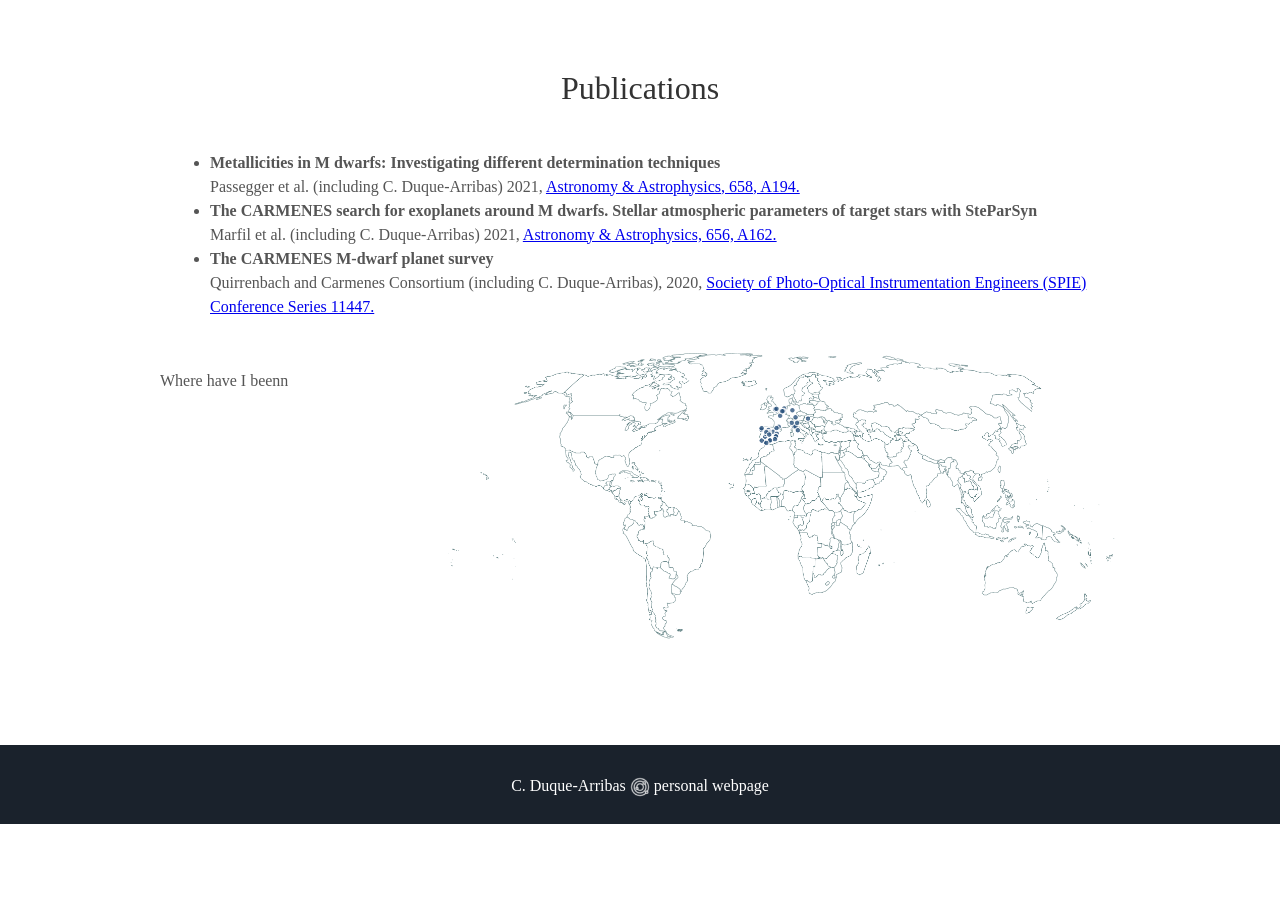
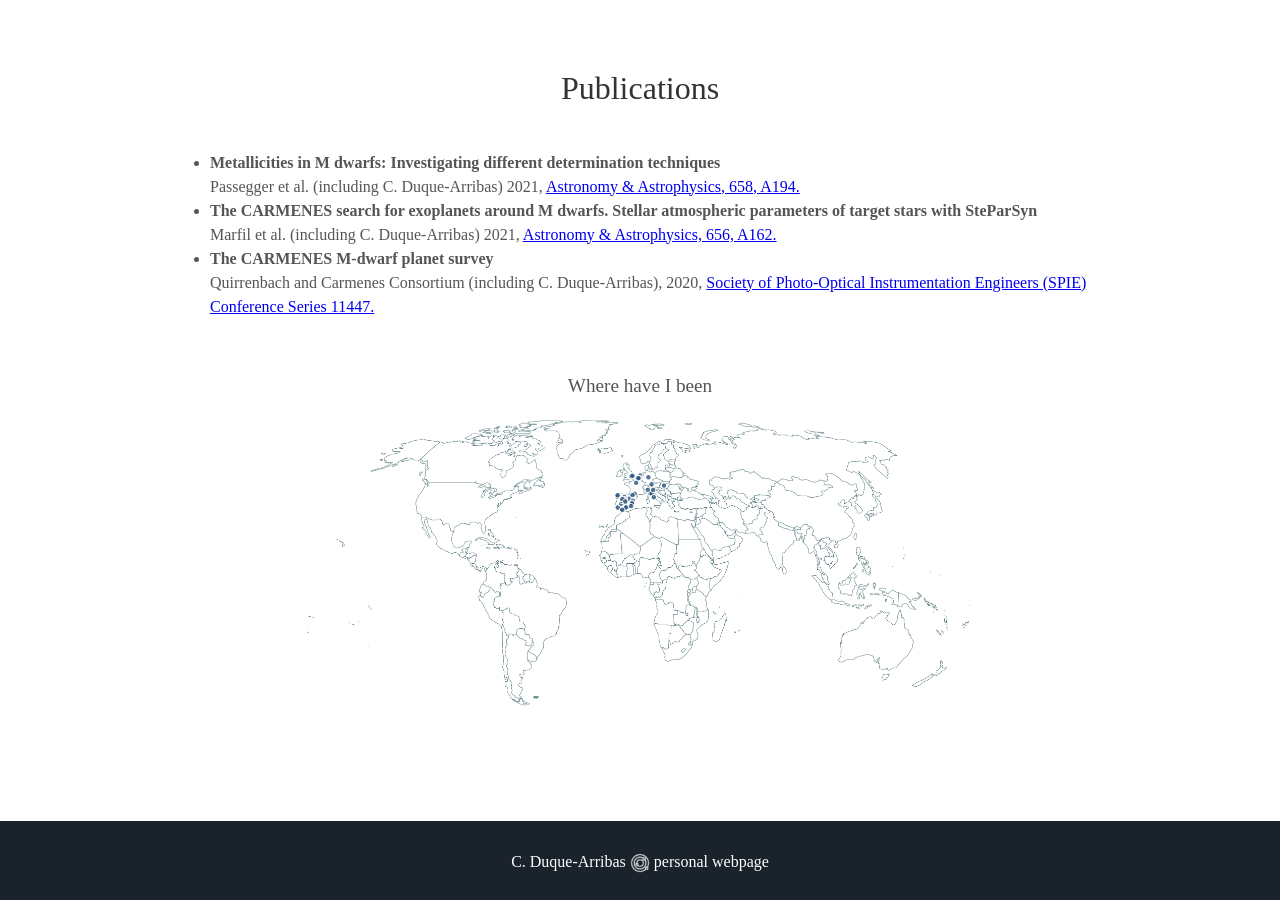
Before and after one commit to chrduque/chrduque.github.io, a Jekyll site: the page built from index.html, in a window 1280 px wide and 900 px high, scrolled down 1626 px. Built offline with Jekyll 4.4.1, drawn with Linux system fonts in a browser that asks for light colours; some web fonts are replaced; before the commit the page ends 2450 px from its top, so only the background shows below that.

Commit message:
Update about.html

```diff
--- a/_includes/about.html
+++ b/_includes/about.html
@@ -38,8 +38,8 @@
   </div>
 </div>
 
-<div class="user">
-<p>Where have I beenn</p>
+<div class="user-details">
+<p>Where have I been</p>
 
 <img src="images/mapa.png" alt="mapa" width="70%">
 <!-- link: https://simplemaps.com/custom/world/gKHtD2kM -->
```
